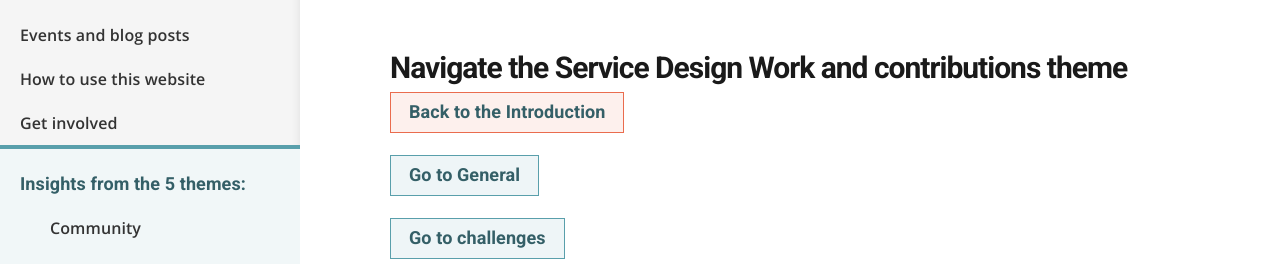
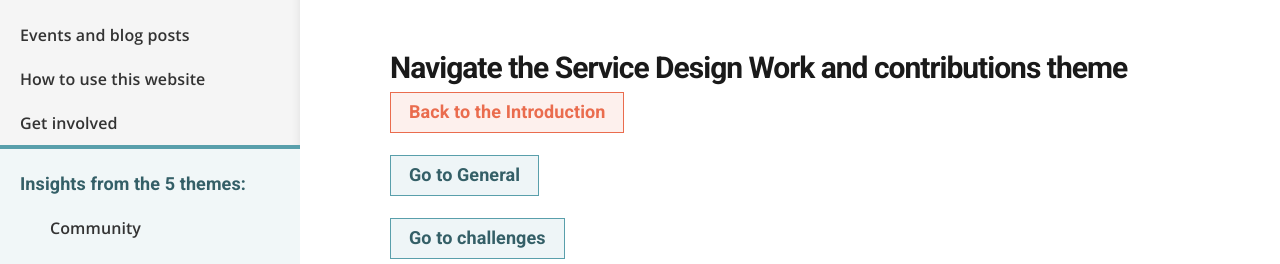
Before and after one commit to stephanie-K/practitioner-stories, a Jekyll site: the page built from _docs/SD-work-contributions/summary.md, in a window 1280 px wide. Shown: the part 187-451 px from the top of the page. Built offline with Jekyll 4.4.1, drawn with Linux system fonts in a browser that asks for light colours.

Commit message:
improve alternative nav

```diff
--- a/_sass/_layout.scss
+++ b/_sass/_layout.scss
@@ -576,7 +576,10 @@ details.navigation {
 	}
 	span.alt {
 		background-color: $brand-colour-light-alt;
-		border: solid 1px $brand-colour-alt
+		border: solid 1px $brand-colour-alt;
+		a {
+			color: $brand-colour-alt;
+		}
 	}
 	a {
 		text-decoration: none;
```
